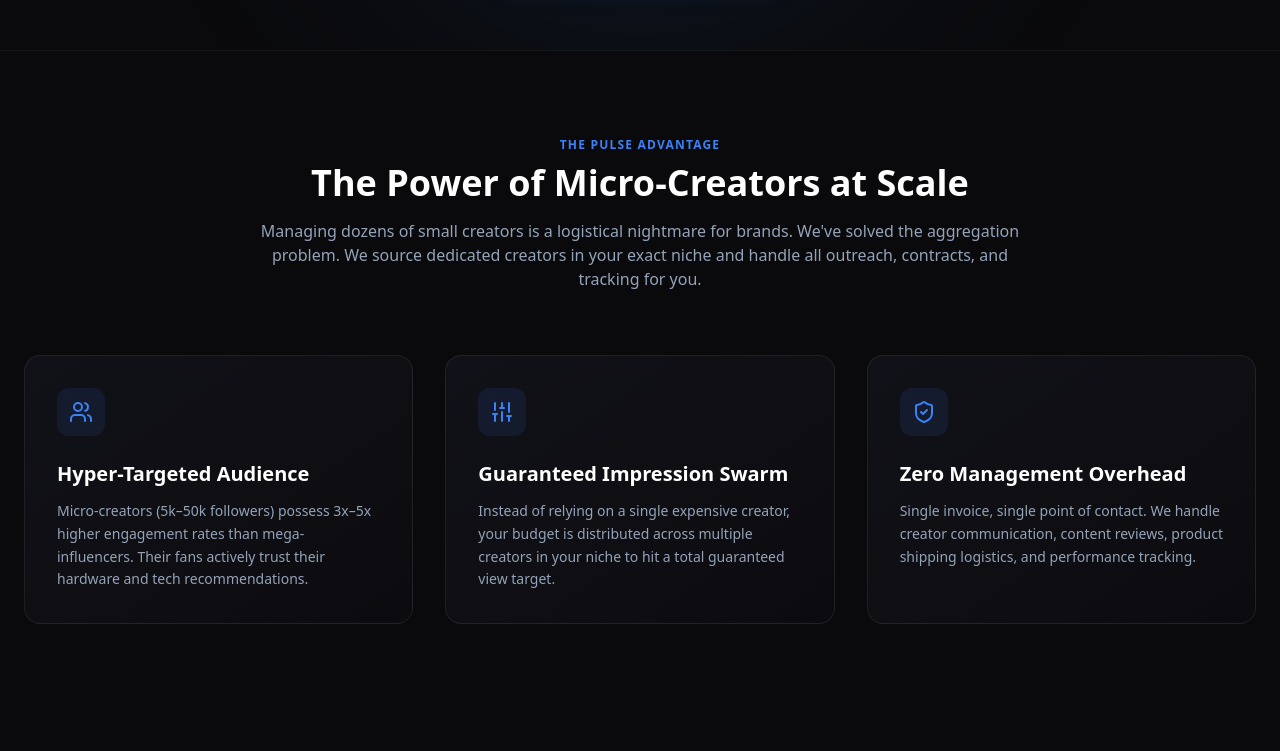
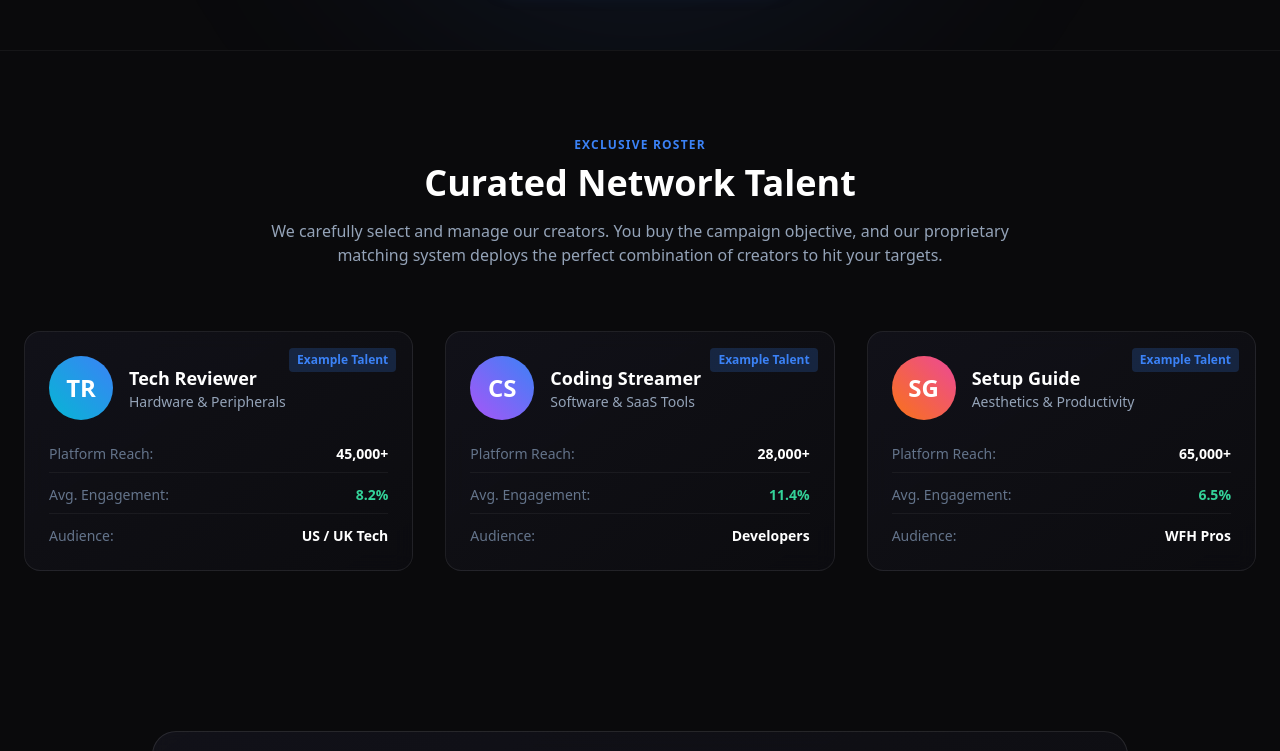
Before and after one commit to qfinityasher/pulse-media-agency, a plain HTML site: page index.html in a window 1280 px wide. Shown: the part 580-1331 px from the top of the page. Drawn offline with nearby package versions, Linux system fonts and the light colour scheme.

Commit message:
Update index.html

```diff
--- a/index.html
+++ b/index.html
@@ -73,7 +73,7 @@
                 <span class="font-extrabold text-xl tracking-wider text-white">PULSE<span class="text-accent">MEDIA</span></span>
             </div>
             <div class="hidden md:flex items-center space-x-8 text-sm font-medium text-slate-400">
-                <a href="#approach" class="hover:text-white transition-colors">Our Approach</a>
+                <a href="#roster" class="hover:text-white transition-colors">Talent Roster</a>
                 <a href="#calculator" class="hover:text-white transition-colors">Campaign Calculator</a>
                 <a href="#contact" class="bg-accent hover:bg-blue-600 text-white px-5 py-2.5 rounded-lg transition-all shadow-lg shadow-accent/20 font-semibold">Build Campaign</a>
             </div>
@@ -99,35 +99,91 @@
         </div>
     </section>
 
-    <!-- Our Approach -->
-    <section id="approach" class="py-20 px-6 max-w-7xl mx-auto border-t border-white/5">
+    <!-- Creator Roster -->
+    <section id="roster" class="py-20 px-6 max-w-7xl mx-auto border-t border-white/5">
         <div class="text-center max-w-3xl mx-auto mb-16">
-            <span class="text-accent text-xs font-semibold tracking-widest uppercase">The Pulse Advantage</span>
-            <h2 class="text-3xl md:text-4xl font-bold text-white mt-2">The Power of Micro-Creators at Scale</h2>
-            <p class="text-slate-400 mt-4">Managing dozens of small creators is a logistical nightmare for brands. We've solved the aggregation problem. We source dedicated creators in your exact niche and handle all outreach, contracts, and tracking for you.</p>
+            <span class="text-accent text-xs font-semibold tracking-widest uppercase">Exclusive Roster</span>
+            <h2 class="text-3xl md:text-4xl font-bold text-white mt-2">Curated Network Talent</h2>
+            <p class="text-slate-400 mt-4">We carefully select and manage our creators. You buy the campaign objective, and our proprietary matching system deploys the perfect combination of creators to hit your targets.</p>
         </div>
 
         <div class="grid grid-cols-1 md:grid-cols-3 gap-8">
-            <div class="glass-card p-8 rounded-2xl">
-                <div class="w-12 h-12 bg-accent/10 rounded-xl flex items-center justify-center text-accent mb-6">
-                    <i data-lucide="users" class="w-6 h-6"></i>
+            <!-- Talent 1 -->
+            <div class="glass-card p-6 rounded-2xl relative overflow-hidden">
+                <span class="absolute top-4 right-4 bg-accent/20 text-accent text-xs font-bold px-2 py-1 rounded">Example Talent</span>
+                <div class="flex items-center gap-4 mb-6">
+                    <div class="w-16 h-16 rounded-full bg-gradient-to-tr from-cyan-500 to-blue-500 flex items-center justify-center text-white font-bold text-2xl">TR</div>
+                    <div>
+                        <h3 class="text-lg font-bold text-white">Tech Reviewer</h3>
+                        <p class="text-slate-400 text-sm">Hardware & Peripherals</p>
+                    </div>
                 </div>
-                <h3 class="text-xl font-bold text-white mb-3">Hyper-Targeted Audience</h3>
-                <p class="text-slate-400 text-sm leading-relaxed">Micro-creators (5k–50k followers) possess 3x–5x higher engagement rates than mega-influencers. Their fans actively trust their hardware and tech recommendations.</p>
+                <div class="space-y-3 text-sm">
+                    <div class="flex justify-between border-b border-white/5 pb-2">
+                        <span class="text-slate-500">Platform Reach:</span>
+                        <span class="text-white font-semibold">45,000+</span>
+                    </div>
+                    <div class="flex justify-between border-b border-white/5 pb-2">
+                        <span class="text-slate-500">Avg. Engagement:</span>
+                        <span class="text-emerald-400 font-semibold">8.2%</span>
+                    </div>
+                    <div class="flex justify-between">
+                        <span class="text-slate-500">Audience:</span>
+                        <span class="text-white font-semibold">US / UK Tech</span>
+                    </div>
+                </div>
             </div>
-            <div class="glass-card p-8 rounded-2xl">
-                <div class="w-12 h-12 bg-accent/10 rounded-xl flex items-center justify-center text-accent mb-6">
-                    <i data-lucide="sliders" class="w-6 h-6"></i>
+
+            <!-- Talent 2 -->
+            <div class="glass-card p-6 rounded-2xl relative overflow-hidden">
+                <span class="absolute top-4 right-4 bg-accent/20 text-accent text-xs font-bold px-2 py-1 rounded">Example Talent</span>
+                <div class="flex items-center gap-4 mb-6">
+                    <div class="w-16 h-16 rounded-full bg-gradient-to-tr from-purple-500 to-accent flex items-center justify-center text-white font-bold text-2xl">CS</div>
+                    <div>
+                        <h3 class="text-lg font-bold text-white">Coding Streamer</h3>
+                        <p class="text-slate-400 text-sm">Software & SaaS Tools</p>
+                    </div>
                 </div>
-                <h3 class="text-xl font-bold text-white mb-3">Guaranteed Impression Swarm</h3>
-                <p class="text-slate-400 text-sm leading-relaxed">Instead of relying on a single expensive creator, your budget is distributed across multiple creators in your niche to hit a total guaranteed view target.</p>
+                <div class="space-y-3 text-sm">
+                    <div class="flex justify-between border-b border-white/5 pb-2">
+                        <span class="text-slate-500">Platform Reach:</span>
+                        <span class="text-white font-semibold">28,000+</span>
+                    </div>
+                    <div class="flex justify-between border-b border-white/5 pb-2">
+                        <span class="text-slate-500">Avg. Engagement:</span>
+                        <span class="text-emerald-400 font-semibold">11.4%</span>
+                    </div>
+                    <div class="flex justify-between">
+                        <span class="text-slate-500">Audience:</span>
+                        <span class="text-white font-semibold">Developers</span>
+                    </div>
+                </div>
             </div>
-            <div class="glass-card p-8 rounded-2xl">
-                <div class="w-12 h-12 bg-accent/10 rounded-xl flex items-center justify-center text-accent mb-6">
-                    <i data-lucide="shield-check" class="w-6 h-6"></i>
+
+            <!-- Talent 3 -->
+            <div class="glass-card p-6 rounded-2xl relative overflow-hidden">
+                <span class="absolute top-4 right-4 bg-accent/20 text-accent text-xs font-bold px-2 py-1 rounded">Example Talent</span>
+                <div class="flex items-center gap-4 mb-6">
+                    <div class="w-16 h-16 rounded-full bg-gradient-to-tr from-orange-500 to-pink-500 flex items-center justify-center text-white font-bold text-2xl">SG</div>
+                    <div>
+                        <h3 class="text-lg font-bold text-white">Setup Guide</h3>
+                        <p class="text-slate-400 text-sm">Aesthetics & Productivity</p>
+                    </div>
                 </div>
-                <h3 class="text-xl font-bold text-white mb-3">Zero Management Overhead</h3>
-                <p class="text-slate-400 text-sm leading-relaxed">Single invoice, single point of contact. We handle creator communication, content reviews, product shipping logistics, and performance tracking.</p>
+                <div class="space-y-3 text-sm">
+                    <div class="flex justify-between border-b border-white/5 pb-2">
+                        <span class="text-slate-500">Platform Reach:</span>
+                        <span class="text-white font-semibold">65,000+</span>
+                    </div>
+                    <div class="flex justify-between border-b border-white/5 pb-2">
+                        <span class="text-slate-500">Avg. Engagement:</span>
+                        <span class="text-emerald-400 font-semibold">6.5%</span>
+                    </div>
+                    <div class="flex justify-between">
+                        <span class="text-slate-500">Audience:</span>
+                        <span class="text-white font-semibold">WFH Pros</span>
+                    </div>
+                </div>
             </div>
         </div>
     </section>
```
